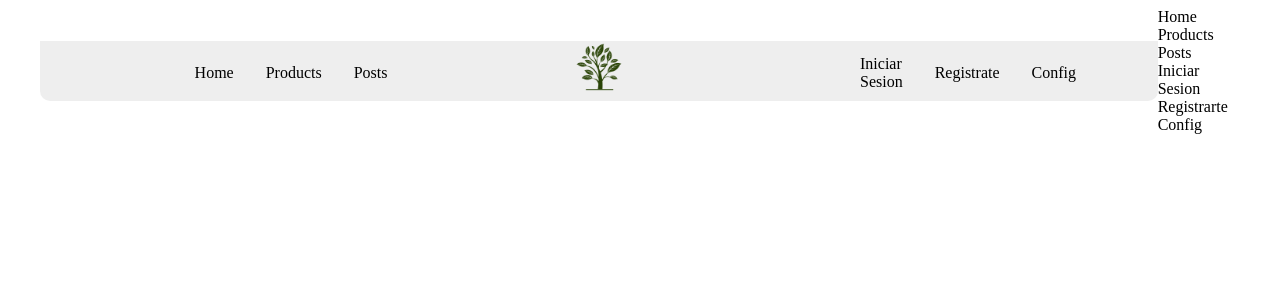
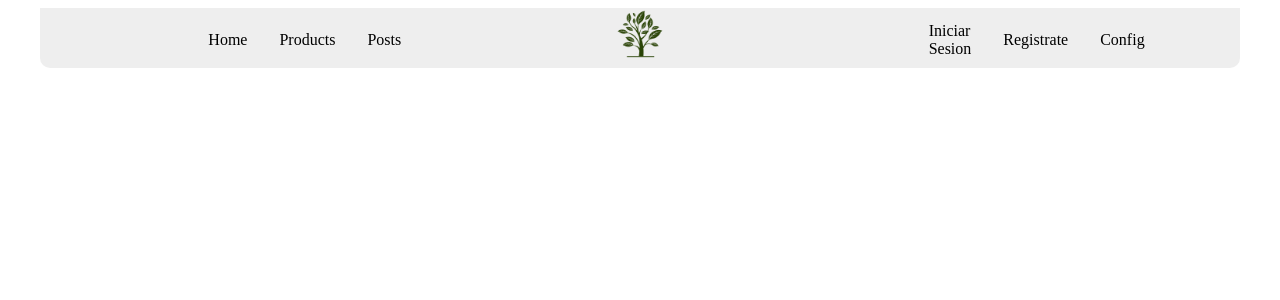
Before and after one commit to 3siete/plantasoAntiguo, an Angular app: page / in a window 1280 px wide. Shown: the top 300 px of the page. Built offline with nearby package versions, Linux system fonts and the light colour scheme.

Commit message:
feat: Use el ngif para ocultar el dropdown menu, declare la variable como boolean y cree la funcion

```diff
--- a/src/app/shared/components/navbar/navbar.component.html
+++ b/src/app/shared/components/navbar/navbar.component.html
@@ -29,8 +29,8 @@
 
     <!--DROPDOWN MENU RESPONSIVE-->
 
-    <div>
-        <div>
+    <div *ngIf="dropdownMenuResponsive">
+        <div [ngClass]="'dropdown_menu_responsive'">
             <li><a href="#">Home</a></li>
             <li><a href="#">Products</a></li>
             <li><a href="#">Posts</a></li>
--- a/src/app/shared/components/navbar/navbar.component.ts
+++ b/src/app/shared/components/navbar/navbar.component.ts
@@ -9,6 +9,17 @@ export class NavbarComponent implements OnInit {
 
   constructor() { }
 
+  dropdownMenuResponsive:boolean = false;
+  dropdownMenu:boolean = false;
+
+  responsiveMenu(){
+    if(this.dropdownMenuResponsive === false){
+      this.dropdownMenuResponsive = true;
+    }else{
+      this.dropdownMenuResponsive = false;
+    }
+  }
+
   ngOnInit(): void {
   }
 
```
